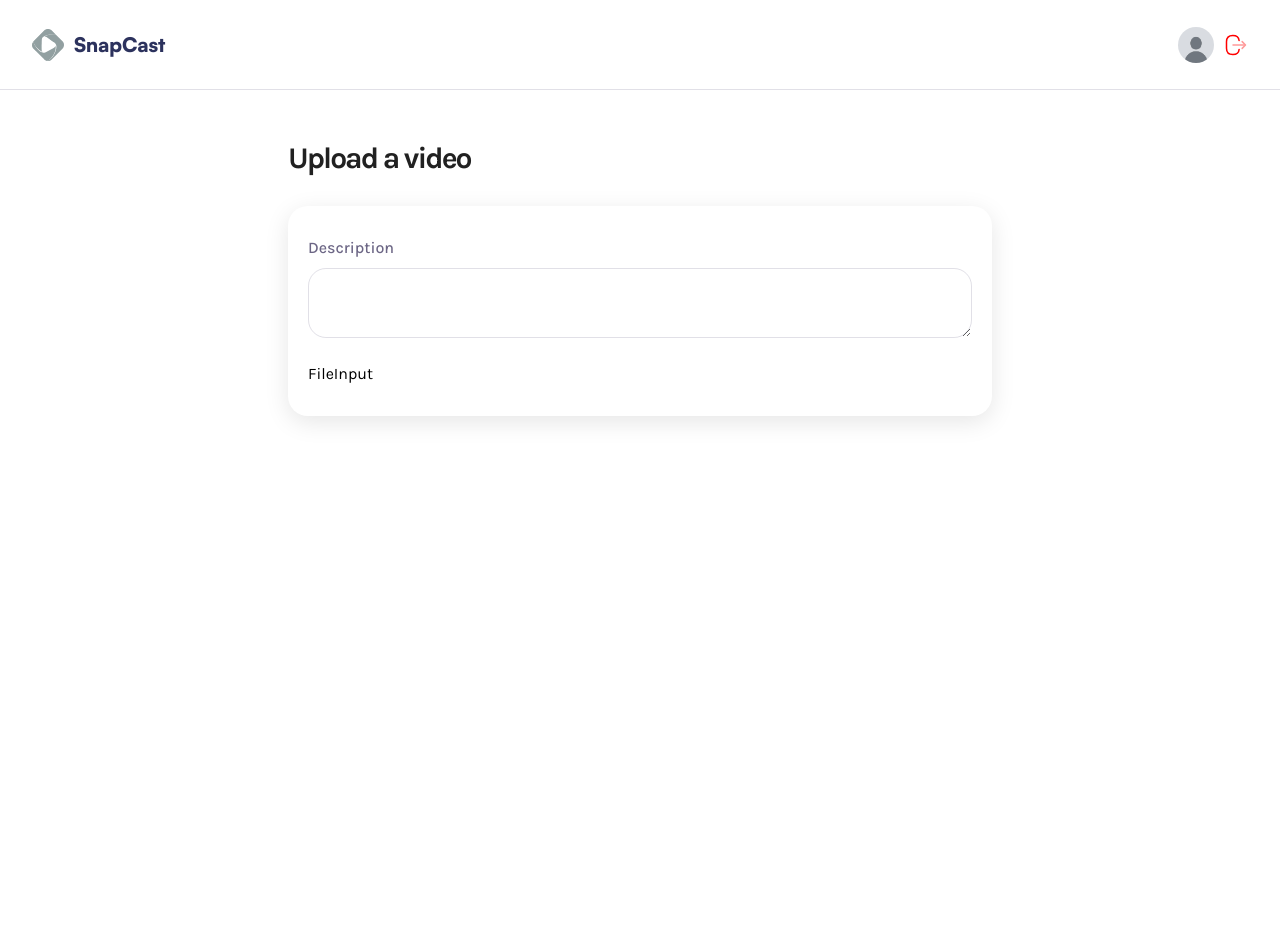
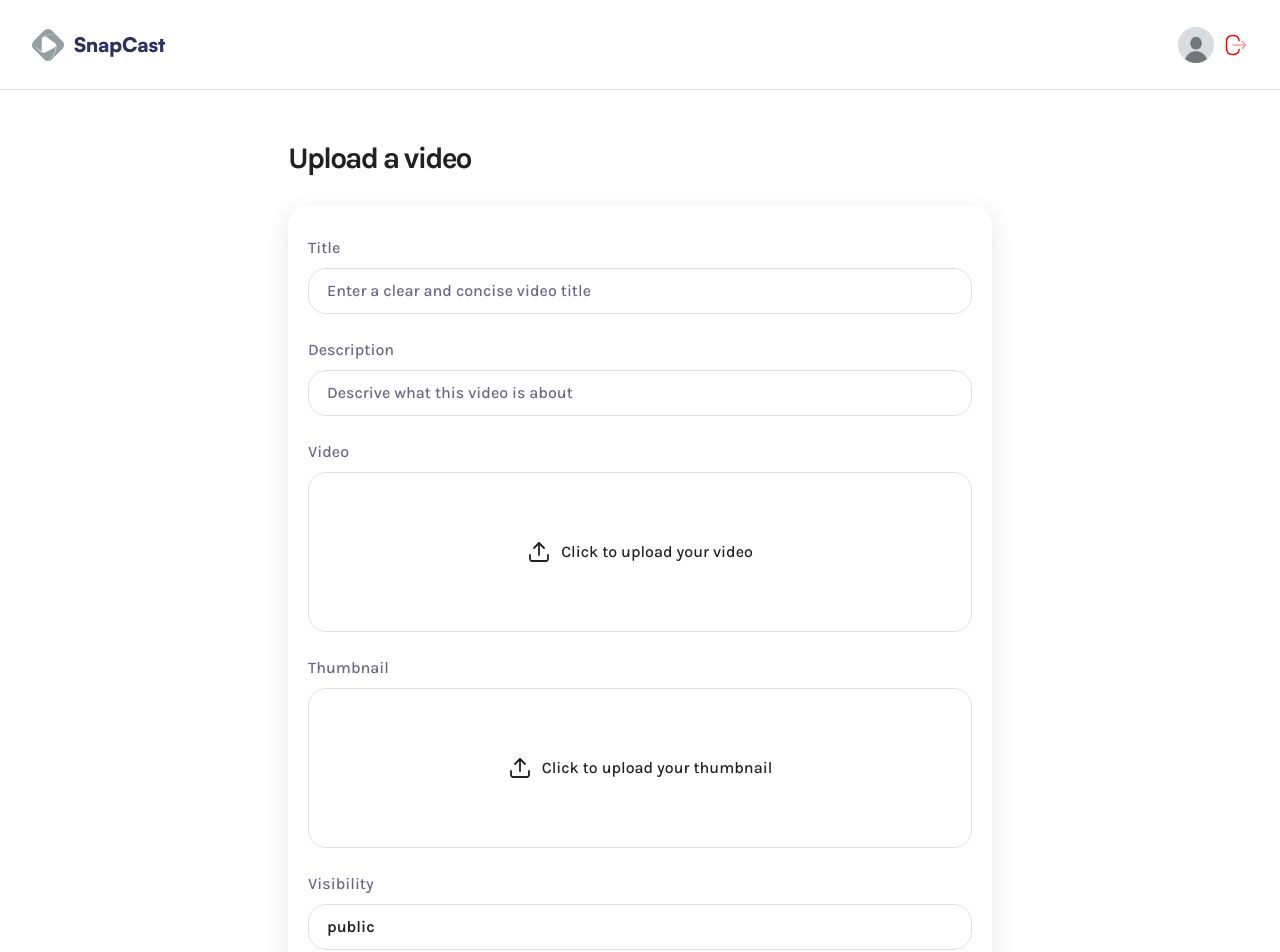
Before and after one commit to ZoirJohn/loom, a Next.js app: page /upload in a window 1280 px wide. Shown: the top 952 px of the page. Before the commit the page ends 800 px from the top, so only its background shows below. Built offline with nearby package versions, Linux system fonts and the light colour scheme.

Commit message:
Add file input hook and components for file upload functionality

```diff
--- a/app/(root)/upload/page.tsx
+++ b/app/(root)/upload/page.tsx
@@ -1,15 +1,21 @@
 'use client'
-import { ChangeEvent, useState } from 'react'
+import { ChangeEvent, FormEvent, useState } from 'react'
 import FileInput from '@/components/FileInput'
 import FormField from '@/components/FormField'
+import { useFileInput } from '@/lib/hooks/useFileInput'
+import { MAX_THUMBNAIL_SIZE, MAX_VIDEO_SIZE } from '@/constants'
 
 export default function Page() {
-        const [error, setError] = useState<string | null>(null)
+        const [isSubmitting, setIsSubmitting] = useState(false)
+        const [error, setError] = useState<string | null>('')
         const [formData, setFormData] = useState({
                 title: '',
                 description: '',
                 visibility: 'public',
         })
+        const video = useFileInput(MAX_VIDEO_SIZE)
+        const thumbnail = useFileInput(MAX_THUMBNAIL_SIZE)
+
         const handleInputChange = (e: ChangeEvent<HTMLInputElement | HTMLTextAreaElement>) => {
                 const { name, value } = e.target
                 setFormData((prevState) => ({
@@ -17,11 +23,40 @@ export default function Page() {
                         [name]: value,
                 }))
         }
+        const handleSubmit = async (e: FormEvent) => {
+                e.preventDefault()
+                setIsSubmitting(true)
+                try {
+                        if (!video.file || !thumbnail.file) {
+                                setError('Please upload video and thumbnail')
+                                return
+                        }
+                        if (!formData.title || !formData.description) {
+                                setError('Please fill in all the details')
+                                return
+                        }
+                } catch (error) {
+                        console.log('Error submitting form: ', error)
+                } finally {
+                        setIsSubmitting(false)
+                }
+        }
         return (
                 <main className='wrapper-md upload-page'>
                         <h1>Upload a video</h1>
                         {error && <div className='error-field'>{error}</div>}
-                        <form className='rounded-20 shadow-10 gap-6 w-full flex flex-col px-5 py-7.5'>
+                        <form
+                                className='rounded-20 shadow-10 gap-6 w-full flex flex-col px-5 py-7.5'
+                                onSubmit={handleSubmit}
+                        >
+                                <FormField
+                                        id='title'
+                                        label='Title'
+                                        placeholder='Enter a clear and concise video title'
+                                        value={formData.title}
+                                        as='input'
+                                        onChange={handleInputChange}
+                                />
                                 <FormField
                                         id='descriptioon'
                                         label='Description'
@@ -30,7 +65,46 @@ export default function Page() {
                                         as='textarea'
                                         onChange={handleInputChange}
                                 />
-                                <FileInput />
+                                <FileInput
+                                        id='video'
+                                        label='Video'
+                                        accept='video/*'
+                                        file={video.file}
+                                        previewUrl={video.previewUrl}
+                                        inputRef={video.inputRef}
+                                        onChange={video.handleFileChange}
+                                        onReset={video.resetFile}
+                                        type='video'
+                                />
+                                <FileInput
+                                        id='thumbnail'
+                                        label='Thumbnail'
+                                        accept='image/*'
+                                        file={thumbnail.file}
+                                        previewUrl={thumbnail.previewUrl}
+                                        inputRef={thumbnail.inputRef}
+                                        onChange={thumbnail.handleFileChange}
+                                        onReset={thumbnail.resetFile}
+                                        type='image'
+                                />
+                                <FormField
+                                        id='visibility'
+                                        label='Visibility'
+                                        value={formData.visibility}
+                                        as='select'
+                                        options={[
+                                                { value: 'private', label: 'Private' },
+                                                { value: 'public', label: 'Public' },
+                                        ]}
+                                        onChange={handleInputChange}
+                                />
+                                <button
+                                        type='submit'
+                                        disabled={isSubmitting}
+                                        className='submit-button'
+                                >
+                                        {isSubmitting ? 'Uploading...' : 'Upload video'}
+                                </button>
                         </form>
                 </main>
         )
--- a/components/FileInput.tsx
+++ b/components/FileInput.tsx
@@ -1,3 +1,52 @@
-export default function FileInput() {
-        return <div>FileInput</div>
+import Image from 'next/image'
+
+export default function FileInput({ id, label, accept, file, previewUrl, inputRef, onChange, onReset, type }: FileInputProps) {
+        return (
+                <section className='file-input'>
+                        <label htmlFor={id}>{label}</label>
+                        <input
+                                type='file'
+                                id={id}
+                                accept={accept}
+                                ref={inputRef}
+                                hidden
+                                onChange={onChange}
+                        />
+                        {!previewUrl ? (
+                                <figure onClick={() => inputRef.current?.click()}>
+                                        <Image
+                                                src='/assets/icons/upload.svg'
+                                                alt='upload'
+                                                width={24}
+                                                height={24}
+                                        />
+                                        <p>Click to upload your {id}</p>
+                                </figure>
+                        ) : (
+                                <div>
+                                        {type == 'video' ? (
+                                                <video
+                                                        src={previewUrl}
+                                                        controls
+                                                />
+                                        ) : (
+                                                <Image
+                                                        src={previewUrl}
+                                                        alt='image'
+                                                        fill
+                                                />
+                                        )}
+                                        <button onClick={onReset}>
+                                                <Image
+                                                        src='/assets/icons/close.svg'
+                                                        alt='close'
+                                                        width={16}
+                                                        height={16}
+                                                />
+                                        </button>
+                                        <p>{file?.name}</p>
+                                </div>
+                        )}
+                </section>
+        )
 }
--- a/components/FormField.tsx
+++ b/components/FormField.tsx
@@ -1,17 +1,39 @@
 export default function FormField({ id, label, type = 'text', value, onChange, placeholder, as = 'input', options = [] }: FormFieldProps) {
-        const InputToRender = ({type}:{type:string}) => {
-                if (type == 'textarea') {
-                        return <textarea />
-                } else if (type == 'select') {
-                        return <select />
-                } else {
-                        return <input />
-                }
-        }
         return (
                 <div className='form-field'>
                         <label htmlFor={id}>{label}</label>
-			<InputToRender type={as}/>
+                        {type == 'textarea' ? (
+                                <textarea
+                                        id={id}
+                                        onChange={onChange}
+                                        name={id}
+                                        value={value}
+                                />
+                        ) : type == 'select' ? (
+                                <select
+                                        id={id}
+                                        onChange={onChange}
+                                        name={id}
+                                        value={value}
+                                >
+                                        {options.map(({ label, value }) => (
+                                                <option
+                                                        key={label}
+                                                        value={value}
+                                                >
+                                                        {label}
+                                                </option>
+                                        ))}
+                                </select>
+                        ) : (
+                                <input
+                                        id={id}
+                                        onChange={onChange}
+                                        name={id}
+                                        value={value}
+                                        placeholder={placeholder}
+                                />
+                        )}
                 </div>
         )
 }
--- /dev/null
+++ b/lib/hooks/useFileInput.ts
@@ -0,0 +1,51 @@
+import { ChangeEvent, useRef, useState } from 'react'
+
+export const useFileInput = (maxSize: number) => {
+        const [file, setFile] = useState<File | null>(null)
+        const [previewUrl, setPreviewUrl] = useState('')
+        const [duration, setDuration] = useState(0)
+        const inputRef = useRef<HTMLInputElement>(null)
+
+        const handleFileChange = (e: ChangeEvent<HTMLInputElement>) => {
+                if (e.target.files?.[0]) {
+                        const selectedFile = e.target.files[0]
+                        if (selectedFile.size > maxSize) {
+                                return
+                        }
+                        if (previewUrl) {
+                                URL.revokeObjectURL(previewUrl)
+                        }
+                        setFile(selectedFile)
+
+                        const objectUrl = URL.createObjectURL(selectedFile)
+
+                        setPreviewUrl(objectUrl)
+
+                        if (selectedFile.type.startsWith('vdeio')) {
+                                const video = document.createElement('video')
+                                video.preload = 'metadata'
+                                video.onloadedmetadata = () => {
+                                        if (isFinite(video.duration) && video.duration > 0) {
+                                                setDuration(Math.round(video.duration))
+                                        } else {
+                                                setDuration(0)
+                                        }
+                                        URL.revokeObjectURL(video.src)
+                                }
+                                video.src = objectUrl
+                        }
+                }
+        }
+        const resetFile = () => {
+                if (previewUrl) URL.revokeObjectURL(previewUrl)
+
+                setFile(null)
+                setPreviewUrl('')
+                setDuration(0)
+
+                if (inputRef.current) {
+                        inputRef.current.value = ''
+                }
+        }
+        return { file, previewUrl, duration, inputRef, handleFileChange, resetFile }
+}
```
